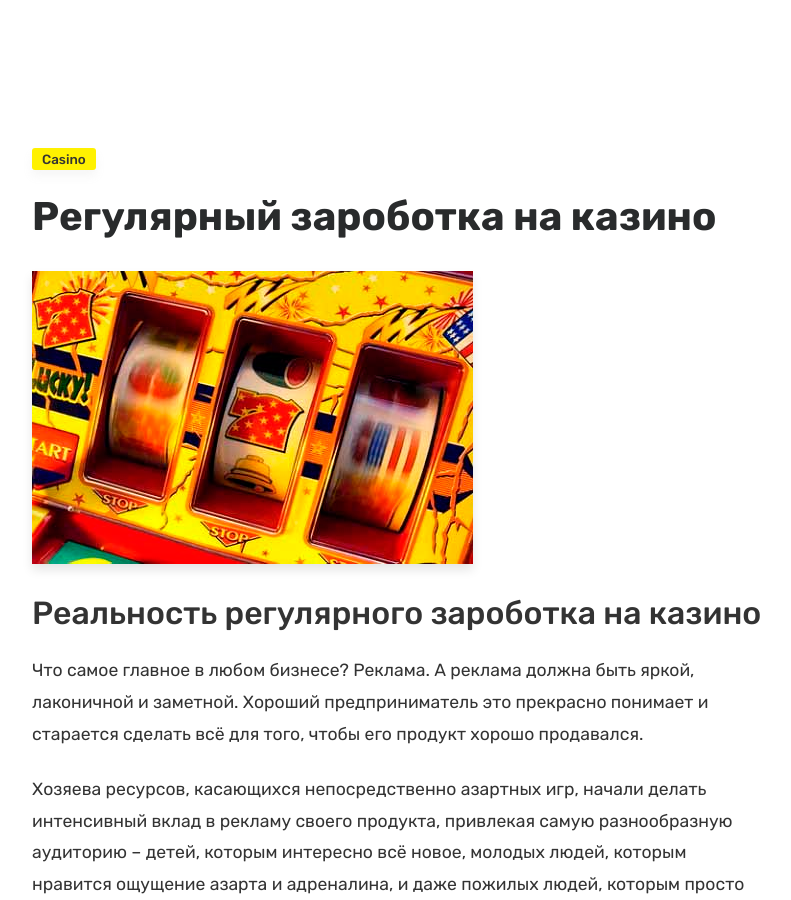
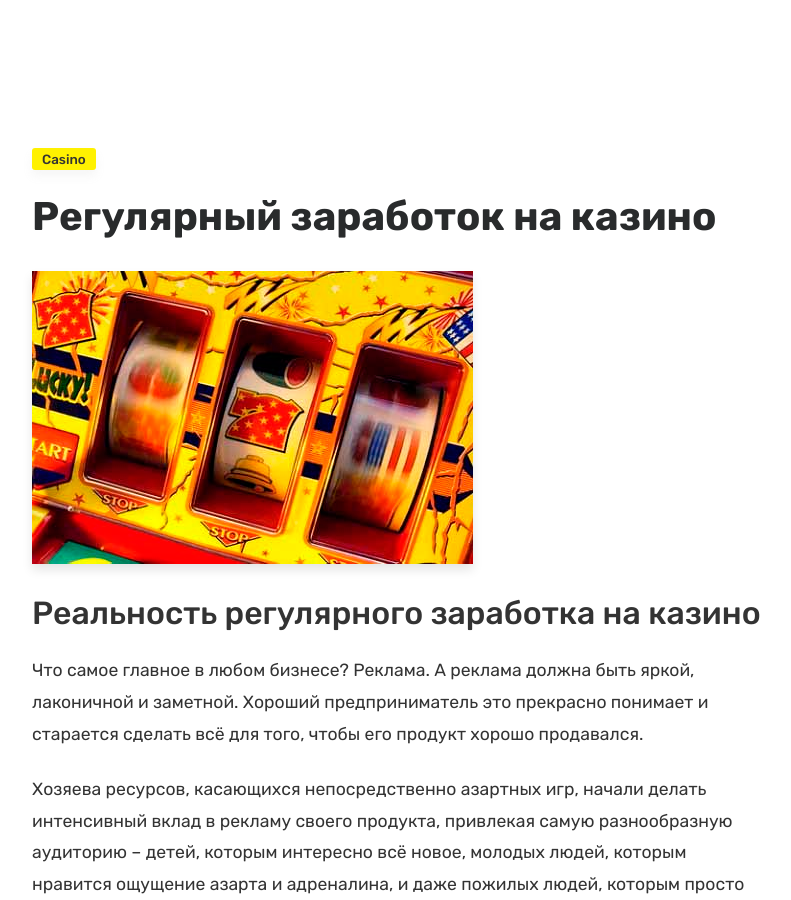
Before and after one commit to jaksonmurgan/jaksonmurgan.github.io, a Jekyll site: the page built from _posts/2019-02-17-regularnii-zarobotok-na-casino.md, in a window 1280 px wide and 900 px high. Shown: the whole window, without its empty margins (53-844 px from the left). Built offline with Jekyll 4.4.1, drawn with Linux system fonts in a browser that asks for light colours.

Commit message:
Update from Forestry.io ilya.kono@gmail.com updated _posts/2019-02-17-regularnii-zarobotok-na-casino.md

```diff
--- a/_posts/2019-02-17-regularnii-zarobotok-na-casino.md
+++ b/_posts/2019-02-17-regularnii-zarobotok-na-casino.md
@@ -1,13 +1,14 @@
 ---
 layout: post
-title:  "Регулярный зароботка на казино"
+title: Регулярный заработок на казино
 author: CasheMaster
 image: assets/images/17.jpg
-categories: [ casino ]
-date: 2019-02-17 13:22:40
+categories:
+- casino
+date: 2019-02-17 13:22:40 +0000
+
 ---
-
-## Реальность регулярного зароботка на казино
+## Реальность регулярного заработка на казино
 
 Что самое главное в любом бизнесе? Реклама. А реклама должна быть яркой, лаконичной и заметной. Хороший предприниматель это прекрасно понимает и старается сделать всё для того, чтобы его продукт хорошо продавался.
 
```
